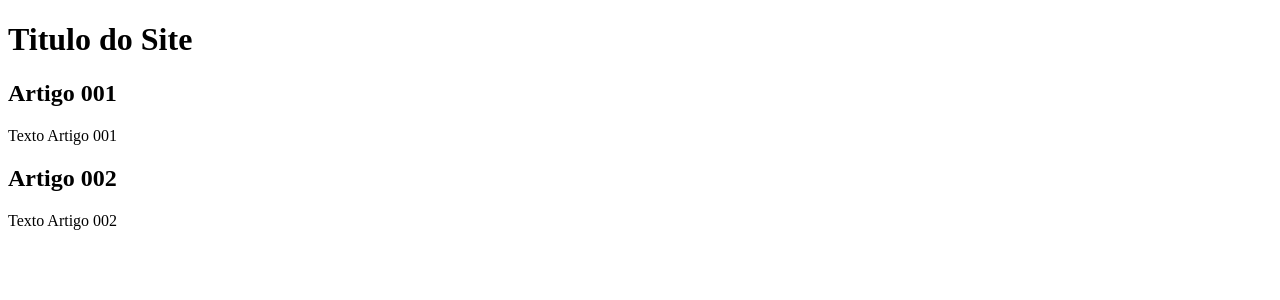
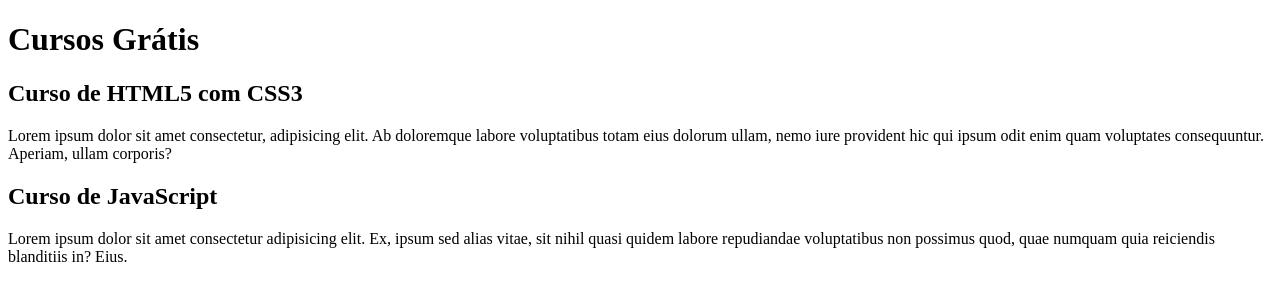
Before and after one commit to denisfurtado/projeto-site, a plain HTML site: page index.html in a window 1280 px wide. Drawn offline with Linux system fonts and the light colour scheme.

Commit message:
comecei a escrever o conteudo

```diff
--- a/index.html
+++ b/index.html
@@ -8,17 +8,16 @@
 <body>
     <main>
         <header>
-            <h1>Titulo do Site</h1>
+            <h1>Cursos Grátis</h1>
         </header>
         <article>
-            <h2>Artigo 001</h2>
-            <p>Texto Artigo 001</p>
+            <h2>Curso de HTML5 com CSS3</h2>
+            <p>Lorem ipsum dolor sit amet consectetur, adipisicing elit. Ab doloremque labore voluptatibus totam eius dolorum ullam, nemo iure provident hic qui ipsum odit enim quam voluptates consequuntur. Aperiam, ullam corporis?</p>
         </article>
         <article>
-            <h2>Artigo 002</h2>
-            <p>Texto Artigo 002</p>
+            <h2>Curso de JavaScript</h2>
+            <p>Lorem ipsum dolor sit amet consectetur adipisicing elit. Ex, ipsum sed alias vitae, sit nihil quasi quidem labore repudiandae voluptatibus non possimus quod, quae numquam quia reiciendis blanditiis in? Eius.</p>
         </article>
     </main>
-
 </body>
 </html>
```
